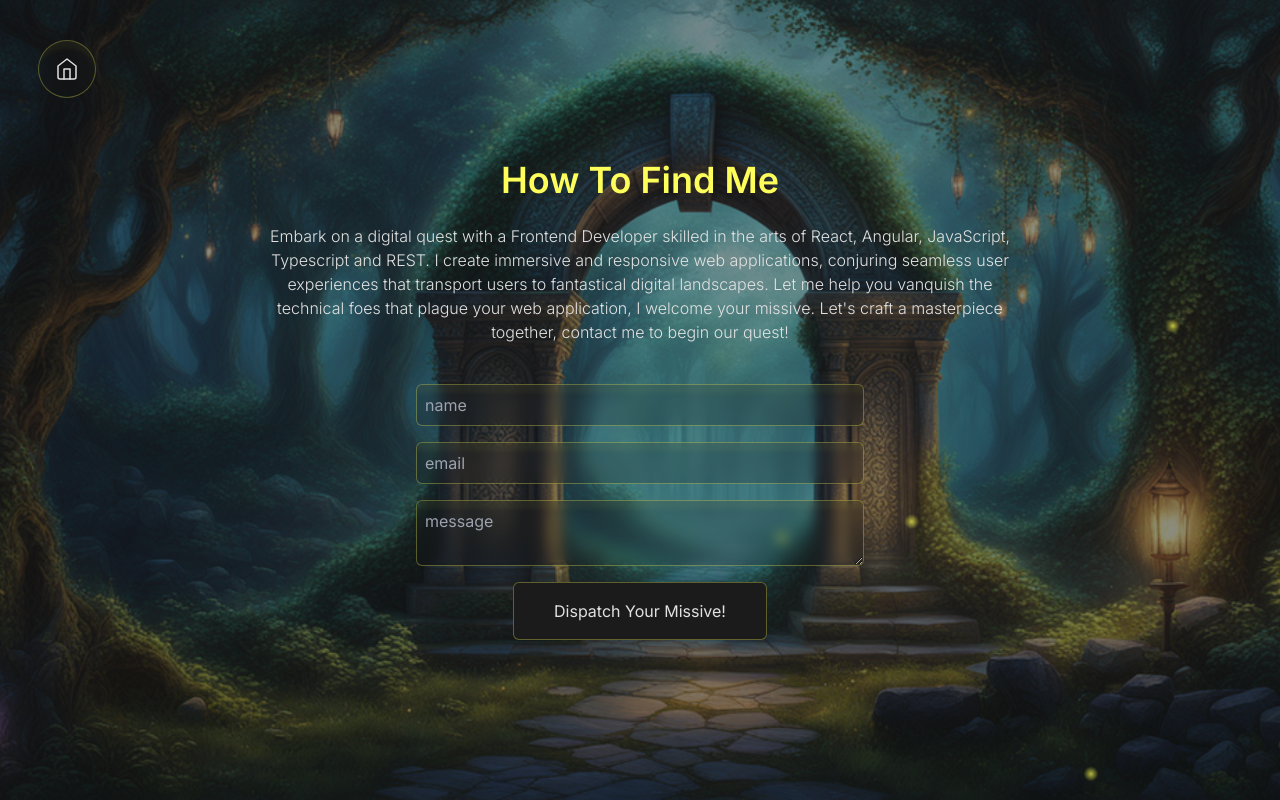
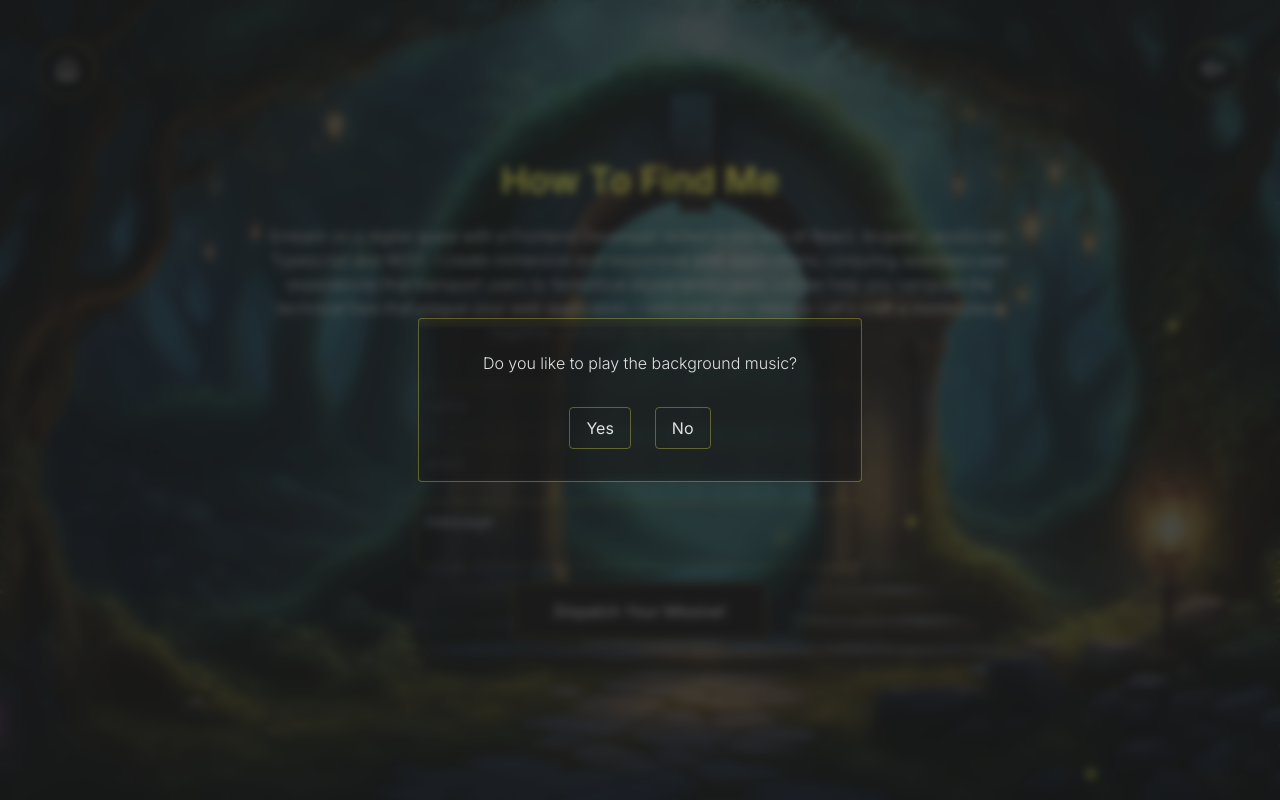
Before and after one commit to adriancubillos/InteractivePortfolio, a Next.js app: page /contact in a window 1280 px wide. Built offline with nearby package versions, Linux system fonts and the light colour scheme.

Commit message:
Adding sound capabilities

```diff
--- /dev/null
+++ b/src/app/components/Sound.jsx
@@ -0,0 +1,112 @@
+'use client'
+import { motion } from 'framer-motion'
+import { Volume2, VolumeX } from 'lucide-react'
+import React, { useEffect, useRef, useState } from 'react'
+import { createPortal } from 'react-dom'
+
+
+const Modal = ({ onClose, toggle }) => {
+
+  return createPortal(
+    <div className='fixed inset-0 bg-background/60 backdrop-blur-sm flex items-center justify-center pointer-events-auto'>
+      <div className='bg-background/20 border border-accent/30 border-solid backdrop-blur-[6px] py-8 px-6 xs:px-10 sm:px-16 rounded shadow-glass-inset text-center space-y-8'>
+
+        <p className='font-light'>Do you like to play the background music?</p>
+        <div className='flex items-center justify-center space-x-4'>
+
+          <button onClick={toggle} className='px-4 py-2 border border-accent/30 border-solid hover:shadow-glass-sm rounded mr-2'>Yes</button>
+          <button onClick={onClose} className='px-4 py-2 border border-accent/30 border-solid hover:shadow-glass-sm rounded'>No</button>
+        </div>
+      </div>
+    </div>,
+    document.getElementById("my-modal")
+  )
+}
+const Sound = () => {
+
+  const audioRef = useRef(null);
+  const [isPlaying, setIsPlaying] = useState(false)
+  const [showModal, setShowModal] = useState(false)
+
+  const handleFirstUserInteraction = () => {
+    const musicConsent = localStorage.getItem('musicConsent');;
+    if (musicConsent === "true " && isPlaying) {
+      audioRef.current.play();
+      setIsPlaying(true);
+    }
+
+    ["click", "keydown", "touchstart"].forEach(event =>
+      document.removeEventListener(event, handleFirstUserInteraction));
+  }
+
+  useEffect(() => {
+    const consent = localStorage.getItem('musicConsent');
+    if (consent) {
+      setIsPlaying(consent === 'true');
+
+      if (consent === 'true') {
+        ["click", "keydown", "touchstart"].forEach(event =>
+          document.addEventListener(event, handleFirstUserInteraction));
+      }
+    } else {
+      setShowModal(true);
+    }
+
+  }, [])
+
+  const toggleSound = () => {
+    const newState = !isPlaying;
+    setIsPlaying(!isPlaying)
+    newState ? audioRef.current.play() : audioRef.current.pause();
+    localStorage.setItem('musicConsent', String(newState))
+    setShowModal(false);
+  }
+
+  return (
+    <div className='fixed top-4 right-2.5 xs:right-4 z-50 group'>
+
+      {showModal && <Modal onClose={() => setShowModal(false)} toggle={toggleSound} />}
+
+
+      <audio ref={audioRef} loop>
+        <source src={"/audio/birds39-forest-20772.mp3"} type='audio/mpeg' />
+        Your Browser does not support the audio element.
+      </audio>
+
+      <motion.button
+        initial={{ scale: 0 }}
+        animate={{ scale: 1 }}
+        transition={{ delay: 0.5 }}
+        onClick={toggleSound}
+        className='text-foreground rounded-full flex items-center justify-center custom-bg fixed right-[3%] top-10 w-fit self-start z-50'
+        aria-label={"sound"}
+        name={"sound"}>
+
+        {
+          isPlaying ?
+            <span className='relative w-14 h-14 p-4 hover:text-accent'>
+              <Volume2 className='w-full h-auto' strokeWidth={1.5} />
+              <span className='peer absolute top-0 left-0 w-full h-full' />
+              <span className='absolute hidden peer-hover:block px-2 py-1  mx-2 top-1/2 -translate-y-1/2
+          bg-background text-foreground text-sm rounded-md shadow-lg right-full left-auto'>
+                music on
+              </span>
+            </span>
+            :
+            <span className='relative w-14 h-14 p-4 hover:text-accent'>
+              <VolumeX className='w-full h-auto' strokeWidth={1.5} />
+              <span className='peer absolute top-0 left-0 w-full h-full' />
+              <span className='absolute hidden peer-hover:block px-2 py-1  mx-2 top-1/2 -translate-y-1/2
+          bg-background text-foreground text-sm rounded-md shadow-lg right-full left-auto'>
+                music off
+              </span>
+            </span>
+        }
+
+
+      </motion.button>
+    </div>
+  )
+}
+
+export default Sound
--- a/src/app/layout.js
+++ b/src/app/layout.js
@@ -2,6 +2,7 @@
 import "./globals.css";
 import clsx from "clsx";
 import FireFliesBackground from "./components/FireFliesBackground";
+import Sound from "./components/Sound";
 
 const inter = Inter({
   subsets: ["latin"],
@@ -16,8 +17,11 @@
 export default function RootLayout({ children }) {
   return (
     <html lang="en" className={inter.className}>
-      <body className={clsx(inter.variable, "bg-background text-foreground font-inter")}>{children}
+      <body className={clsx(inter.variable, "bg-background text-foreground font-inter")}>
+        {children}
         <FireFliesBackground />
+        <Sound />
+        <div id="my-modal" className="z-[9999] fixed inset-0 pointer-events-none"></div>
       </body>
     </html>
   );
```
